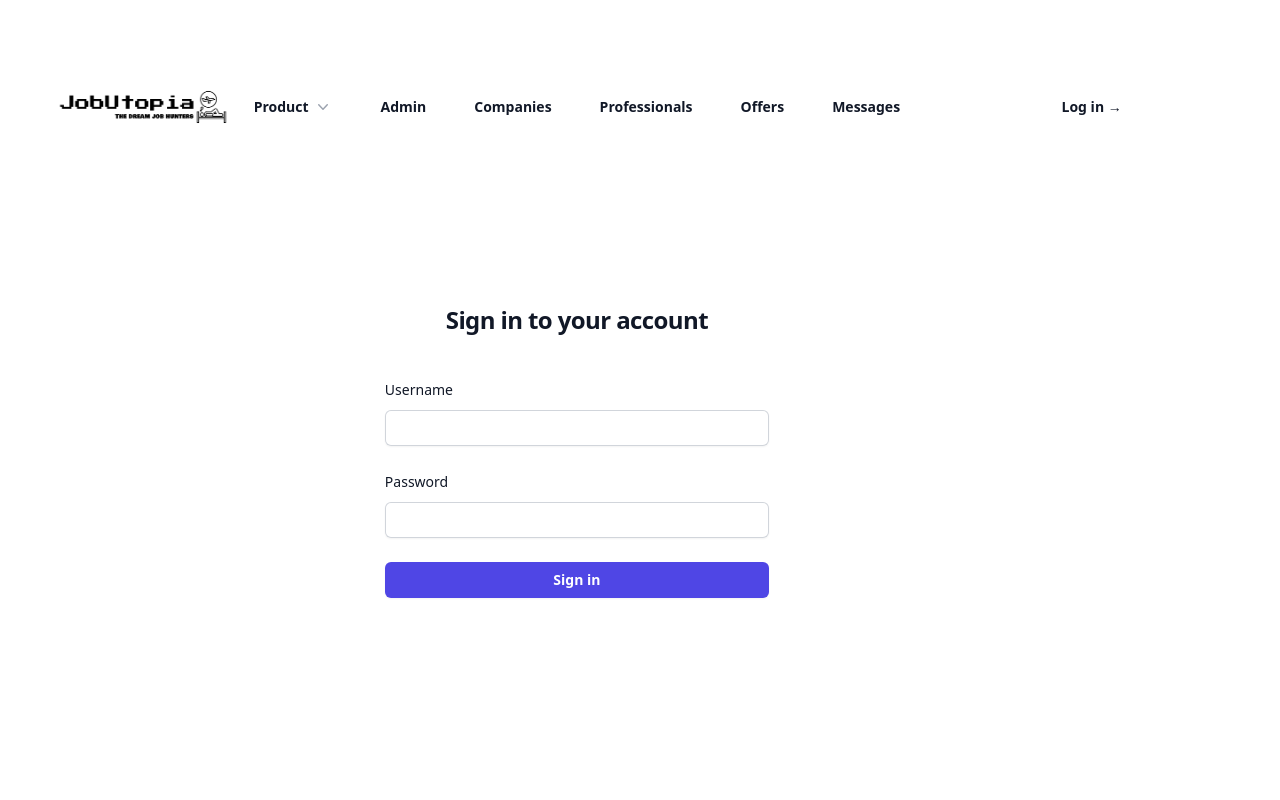
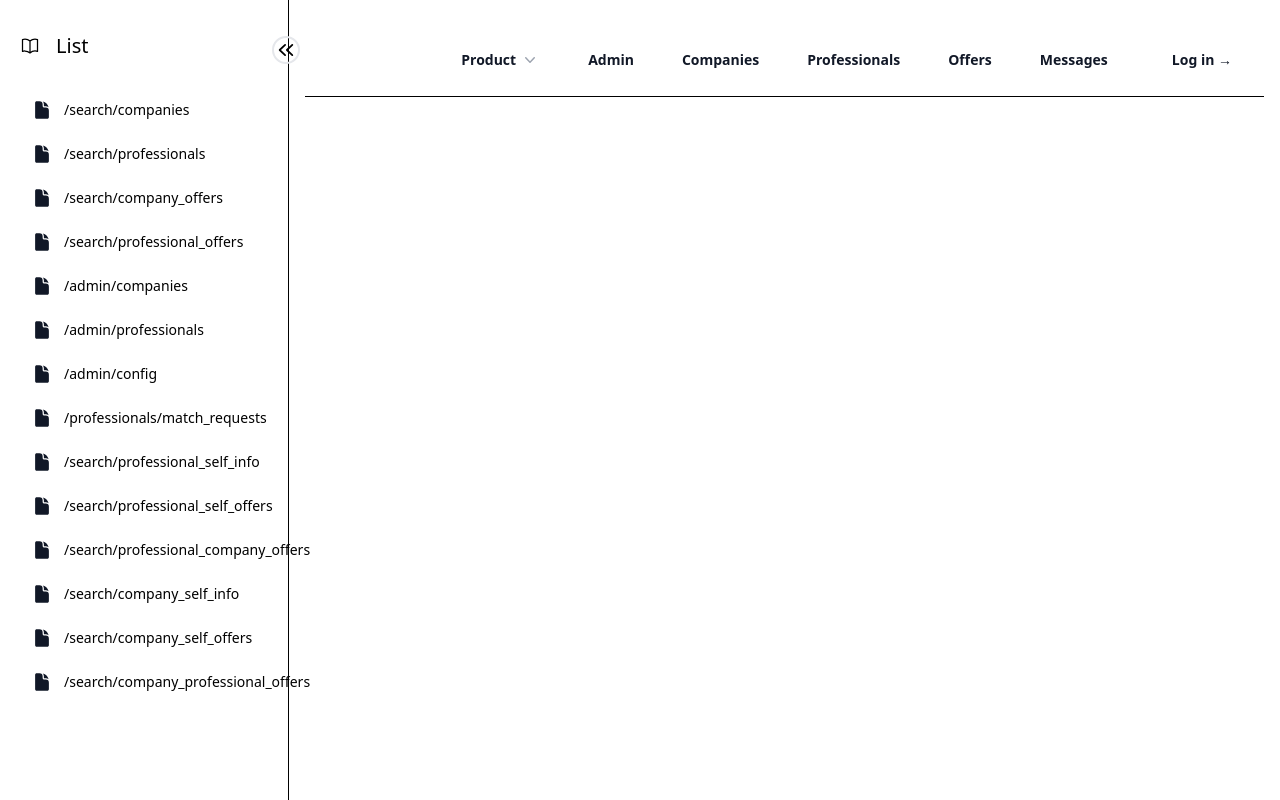
Before and after one commit to Team7-FinalWebProject/JobMatch, a React (Vite) app in the folder Jobclient/: page / in a window 1280 px wide. Shown: the top 800 px of the page. Built offline with nearby package versions, Linux system fonts and the light colour scheme.

Commit message:
design changes in client

```diff
--- a/Jobclient/src/App.tsx
+++ b/Jobclient/src/App.tsx
@@ -98,23 +98,39 @@ function App() {
 
 
   return (
-    <>
-    <table><tr>
-      <Heading/>
-      <LoginForm onSubmit={handleLogin}/>
-      <SignupProfessionalForm onSubmit={handleProfessionalSignup} />
-      <SignupCompanyForm onSubmit={handleCompanySignup} />
-      {/* <Dropdown options={dropdownOptions} onSelect={handleDropdown} /> */}
-      </tr><tr>
-      <th>
-      <Sidebar options={sidebarOptions} onSelect={handleSidebar}/>
-      </th>
-      <th>
-      <DataDisplay data={data} />
-      </th>
-      </tr></table>
-    </>
-  )
+    <div className="flex">
+      <Sidebar options={sidebarOptions} onSelect={handleSidebar} />
+      <div className="flex-1 p-4">
+        <Heading />
+        <LoginForm onSubmit={handleLogin} />
+        <SignupProfessionalForm onSubmit={handleProfessionalSignup} />
+        <SignupCompanyForm onSubmit={handleCompanySignup} />
+        <div className="mt-4">
+          <DataDisplay data={data} />
+        </div>
+      </div>
+    </div>
+
+  );
 }
+//   return (
+//     <>
+//     <table><tr>
+//       <Heading/>
+//       <LoginForm onSubmit={handleLogin}/>
+//       <SignupProfessionalForm onSubmit={handleProfessionalSignup} />
+//       <SignupCompanyForm onSubmit={handleCompanySignup} />
+//       {/* <Dropdown options={dropdownOptions} onSelect={handleDropdown} /> */}
+//       </tr><tr>
+//       <th>
+//       <Sidebar options={sidebarOptions} onSelect={handleSidebar}/>
+//       </th>
+//       <th>
+//       <DataDisplay data={data} />
+//       </th>
+//       </tr></table>
+//     </>
+//   )
+// }
 
 export default App
--- a/Jobclient/src/components/Heading.tsx
+++ b/Jobclient/src/components/Heading.tsx
@@ -1,4 +1,3 @@
-import jobutopia_logo from '../assets/images/jobutopia-logo-black.png'
 import { Fragment, useState } from 'react'
 import { Dialog, Disclosure, Popover, Transition } from '@headlessui/react'
 import {
@@ -28,12 +27,11 @@ export default function Example() {
   const [mobileMenuOpen, setMobileMenuOpen] = useState(false)
 
   return (
-    <header className="bg-white">
-      <nav className="mx-auto flex max-w-7xl items-center justify-between p-6 lg:px-8" aria-label="Global">
+    <header className="bg-white border-b border-black">
+      <nav className="mx-auto flex max-w-7xl items-center justify-between p-6 lg:px-8 mt-2" aria-label="Global">
         <div className="flex lg:flex-1">
           <a href="#" className="-m-1.5 p-1.5">
             <span className="sr-only">JobUtopia</span>
-            <img className="h-15 w-auto" src={ jobutopia_logo } alt="" />
           </a>
         </div>
         <div className="flex lg:hidden">
--- a/Jobclient/src/components/Sidebar.tsx
+++ b/Jobclient/src/components/Sidebar.tsx
@@ -25,7 +25,7 @@ const Sidebar = ({ options, onSelect }) => {
   };
 
   return (
-    <div className="flex">
+    <div className="flex border-r border-black">
       <div
         className={` ${
           open ? "w-72" : "w-20 "
```
